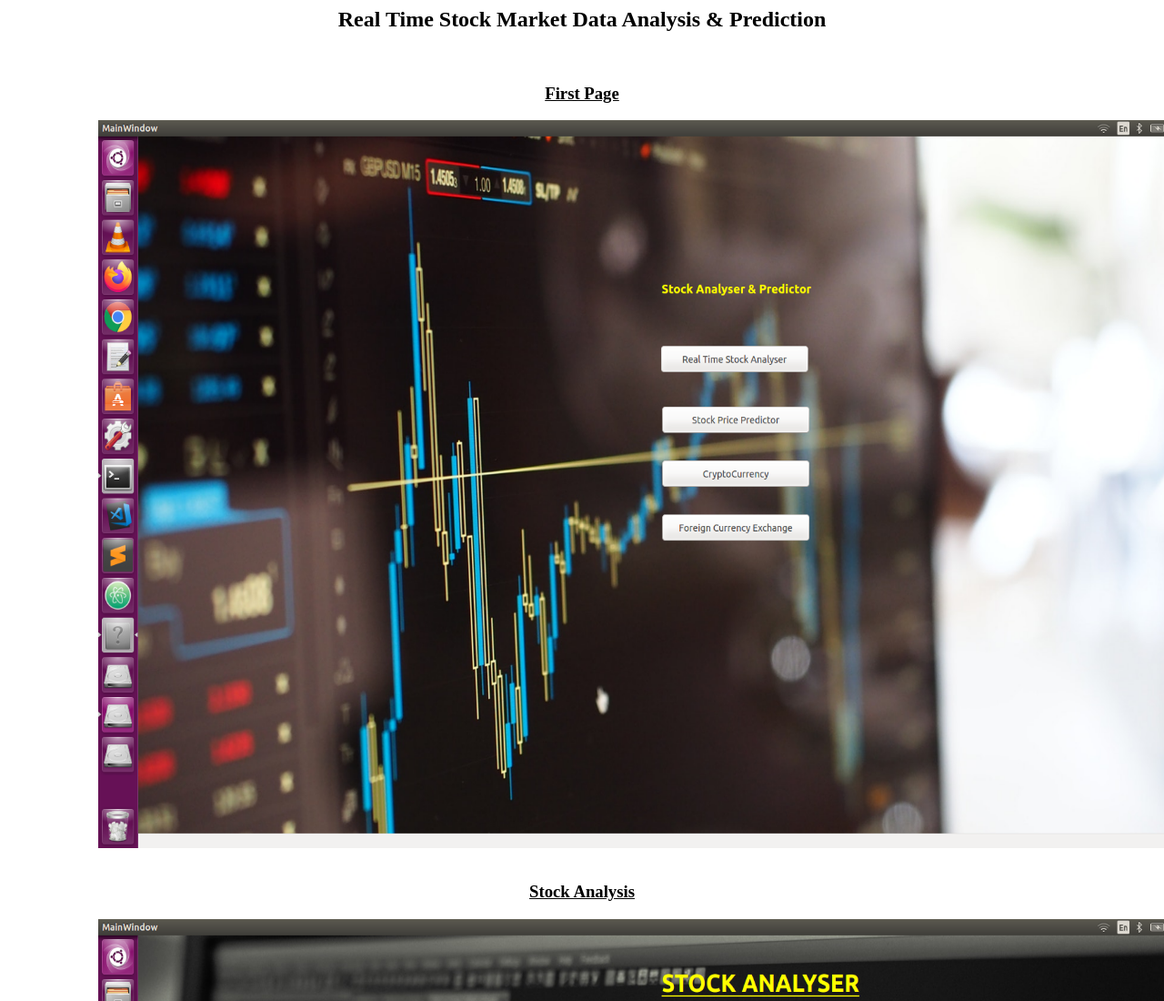
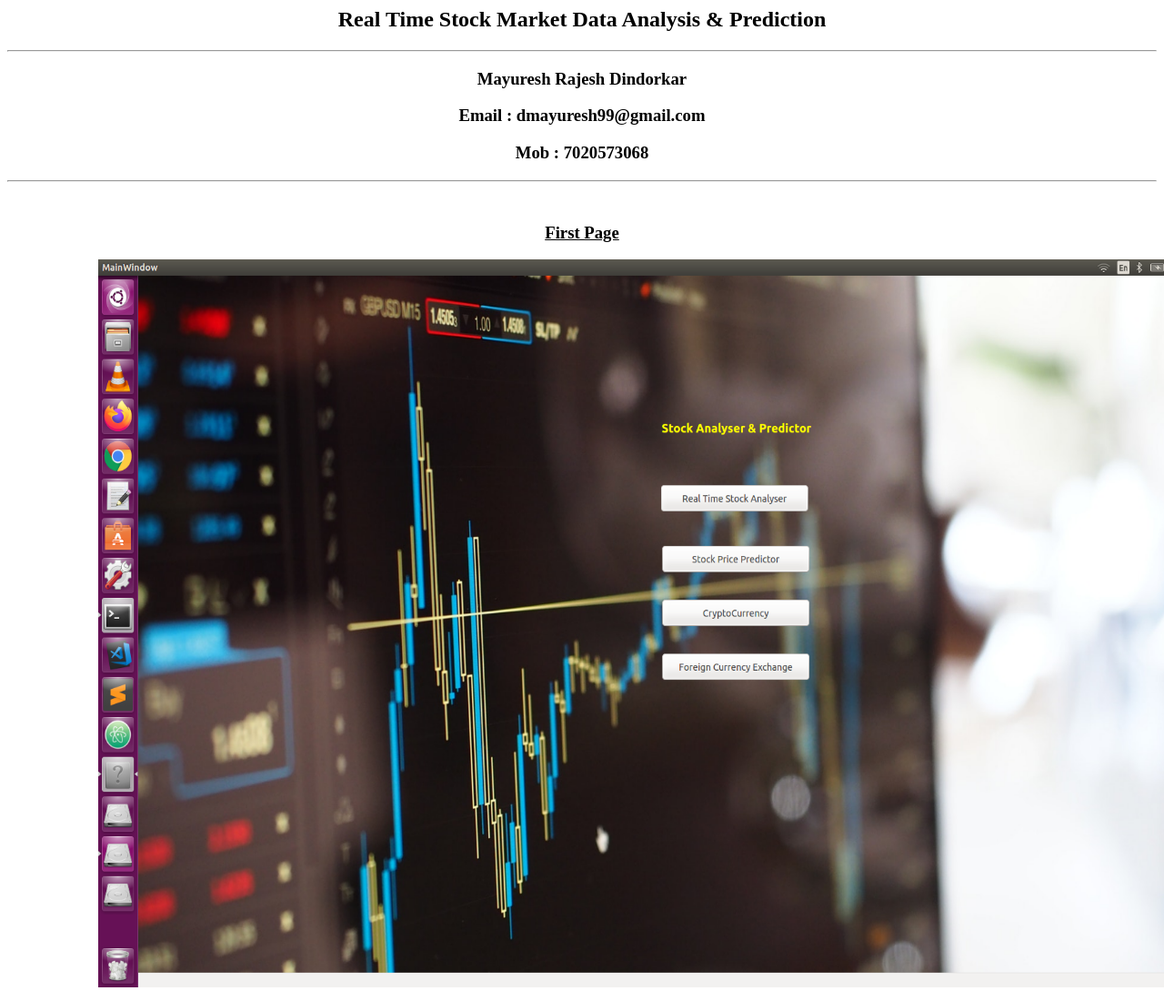
Before and after one commit to Mayureshdindorkar/projectss, a plain HTML site: page stock_market_data_analysis.html in a window 1280 px wide. Shown: the top 1100 px of the page at 91% size. Drawn offline with Linux system fonts and the light colour scheme.

Commit message:
Update stock_market_data_analysis.html

```diff
--- a/stock_market_data_analysis.html
+++ b/stock_market_data_analysis.html
@@ -5,6 +5,11 @@
     </head>
     <body>
         <h2 style="text-align: center;">Real Time Stock Market Data Analysis & Prediction</h2>
+        <hr>
+        <h3 style="text-align: center;">Mayuresh Rajesh Dindorkar</h3>
+            <h3 style="text-align: center;">Email : dmayuresh99@gmail.com</h3>
+        <h3 style="text-align: center;">Mob : 7020573068</h3>
+        <hr>
 
         <br>
         <h3 style="text-align: center;text-decoration:underline;">First Page</h3>
```
